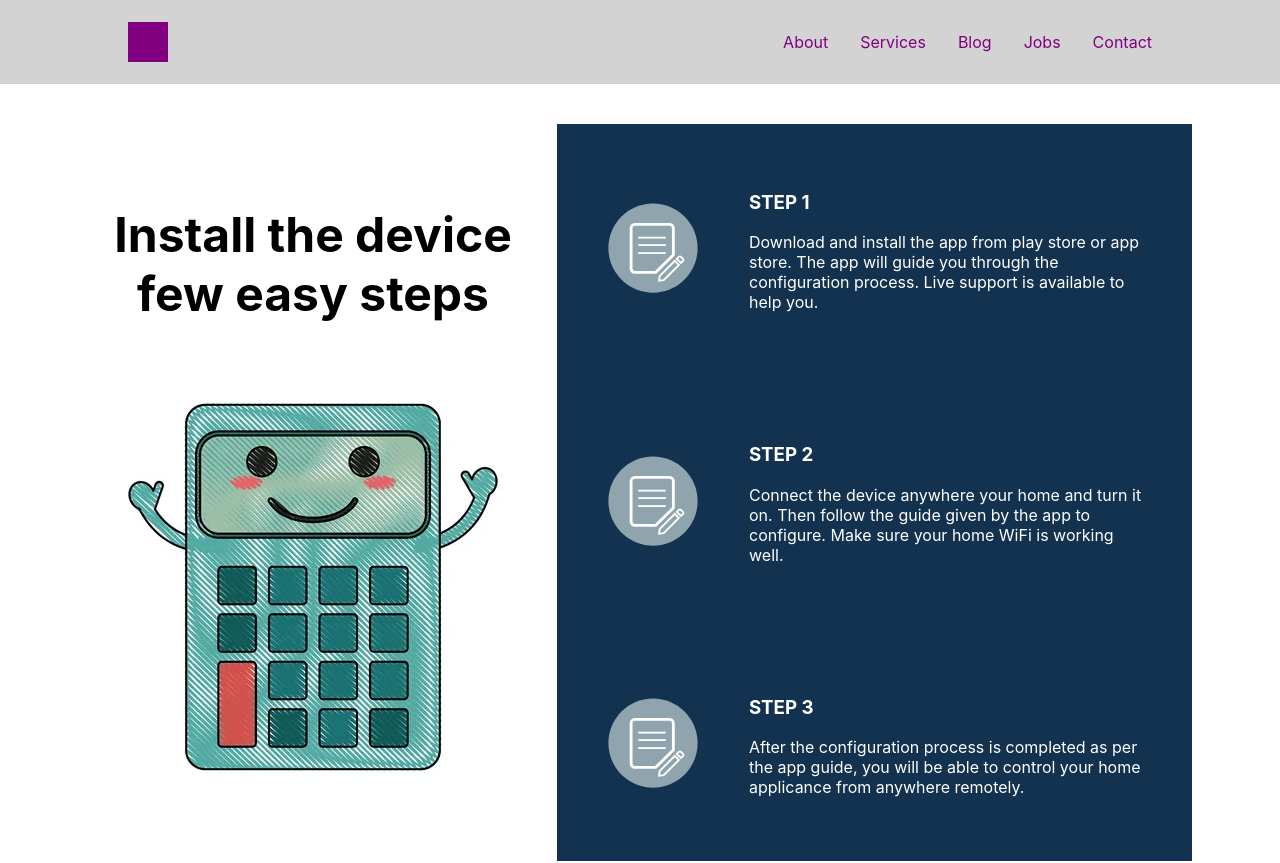
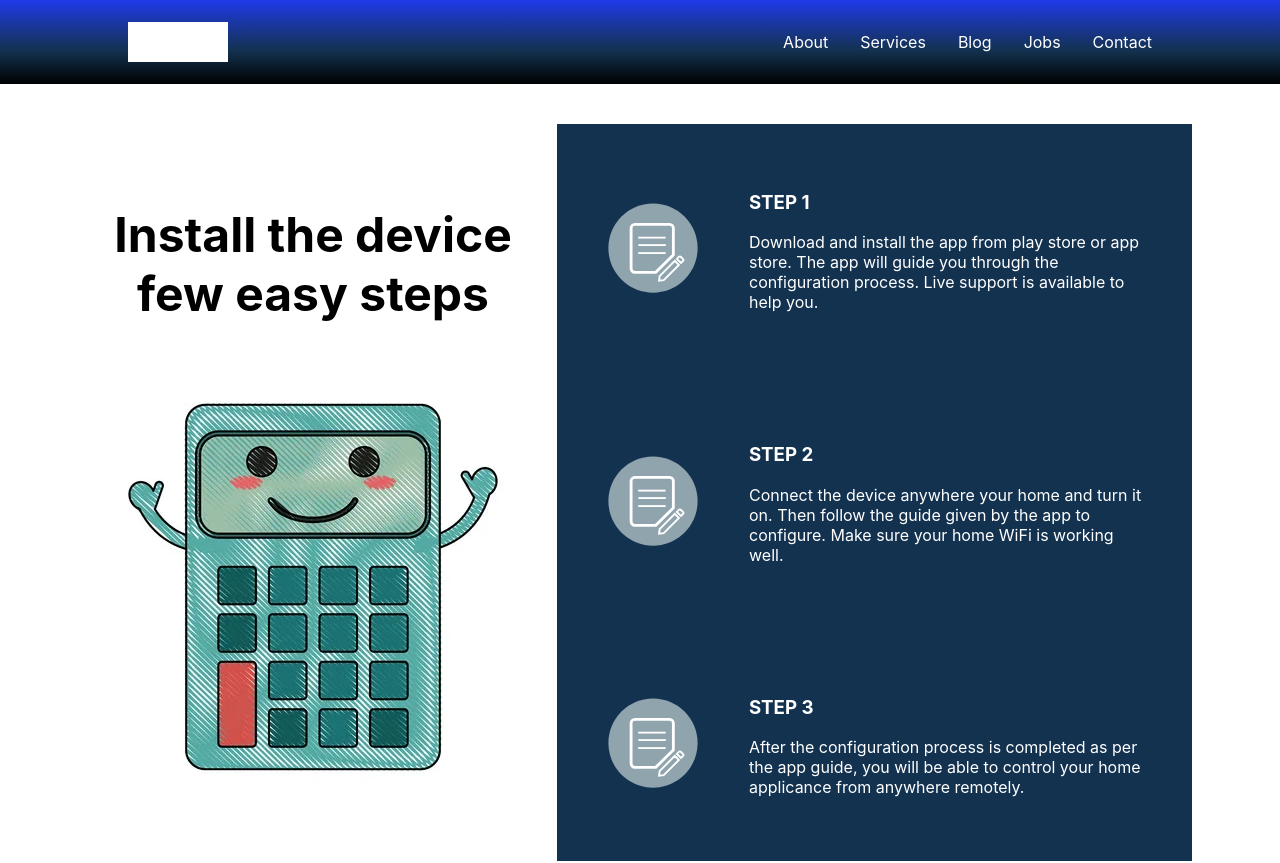
Before and after one commit to No-Country/S2-02-T, a React (Create React App) app in the folder react-app/: page / in a window 1280 px wide. Shown: the top 863 px of the page. Built offline with nearby package versions, Linux system fonts and the light colour scheme.

Commit message:
Se cambiaron colores css en el componente Navbar

```diff
--- a/react-app/src/components/Navbar/Navbar.css
+++ b/react-app/src/components/Navbar/Navbar.css
@@ -1,6 +1,7 @@
 .header {
   width: 100vw;
-    background: rgb(212, 211, 211);
+  background: rgb(0, 0, 0);
+  background: linear-gradient(0deg, black 0%, #133250 40%, #203ae9 100%);
   padding: 16px 0;
 }
 
@@ -14,8 +15,9 @@
 }
 
 .cuadrado {
-    width: 40px; height: 40px;
-    background: purple;
+  width: 100px;
+  height: 40px;
+  background: white;
 }
 
 .header__ul {
@@ -25,10 +27,8 @@
 }
 .header__ul__a {
   text-decoration: none;
-    color: purple;
+  color: white;
 }
-.header__ul__a:hover { animation: azul 1s infinite; }
-@keyframes azul {
-    50% {color: red}
-    100% {color: pink}
+.header__ul__a:hover {
+  text-decoration: underline;
 }
```
Also changed, not shown: react-app/src/components/Navbar/Navbar.jsx (+5 -15 lines). Lines whose indentation alone changed are shown as unchanged.
